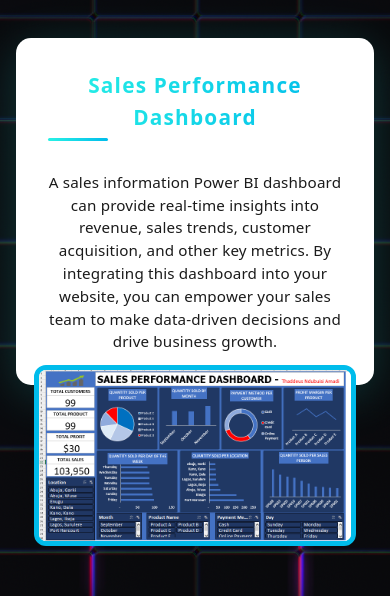
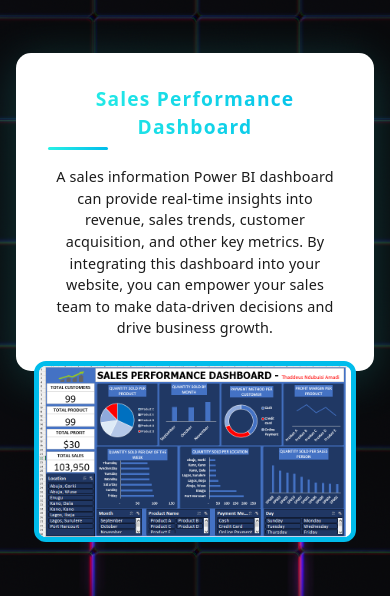
Before and after one commit to prathamchavhan/datanew1deva, a React (Vite) app: page /Projects/Project_main in a window 390 px wide. Shown: the part 663-1259 px from the top of the page. Built offline with nearby package versions, Linux system fonts and the light colour scheme; no server answers.

Commit message:
Update projectleft.css

```diff
--- a/src/pages/Projects/projectleft.css
+++ b/src/pages/Projects/projectleft.css
@@ -264,6 +264,7 @@
 /* Responsive Styles          */
 /* ================================== */
 
+/* Tablets & Small Laptops */
 @media (max-width: 1200px) {
   /* --- HOVER EFFECTS DISABLED FOR RESPONSIVE --- */
   .main-box:hover .tagline::after,
@@ -341,6 +342,7 @@
   }
 }
 
+/* Small Tablets */
 @media (max-width: 800px) {
   /* Dashboard */
   .dashboard-container {
@@ -419,6 +421,14 @@
   }
 }
 
+/* Large Phones */
+@media (max-width: 720px) {
+  .image-box, .projRight-imageBox {
+    top: -25px; /* Reduce upward overlap */
+  }
+}
+
+/* Standard Phones */
 @media (max-width: 500px) {
   .tagline,
   .projRight-tagline {
@@ -428,4 +438,44 @@
   .projRight-desc {
     font-size: 0.95rem;
   }
+  .image-box, .projRight-imageBox {
+    top: -22px;
+  }
 }
+
+/* Medium Phones (e.g., Pixel 7, Galaxy S20 Ultra) */
+@media (max-width: 412px) {
+  .tagline,
+  .projRight-tagline {
+    font-size: 1.2rem;
+    margin-bottom: 1rem;
+  }
+  .dashboard-desc,
+  .projRight-desc {
+    font-size: 0.9rem;
+  }
+  .image-box, .projRight-imageBox {
+    top: -20px;
+  }
+}
+
+/* Small Phones (e.g., iPhone SE) */
+@media (max-width: 360px) {
+  .main-box,
+  .projRight-mainBox {
+    padding: 0.8rem;
+  }
+  .tagline,
+  .projRight-tagline {
+    font-size: 1.1rem;
+  }
+  .dashboard-desc,
+  .projRight-desc {
+    font-size: 0.85rem;
+    line-height: 1.4;
+  }
+  .image-box, .projRight-imageBox {
+    top: -15px;
+    border-width: 4px;
+  }
+}
```
